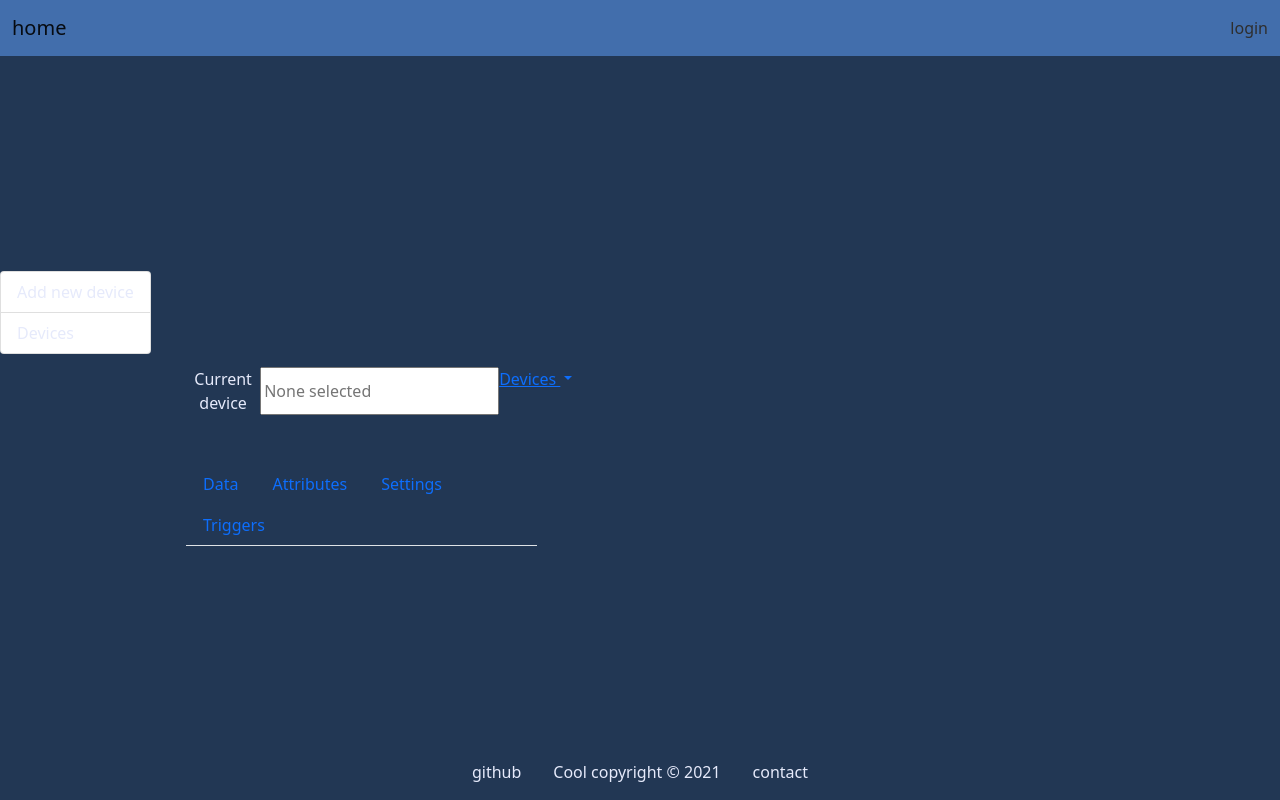
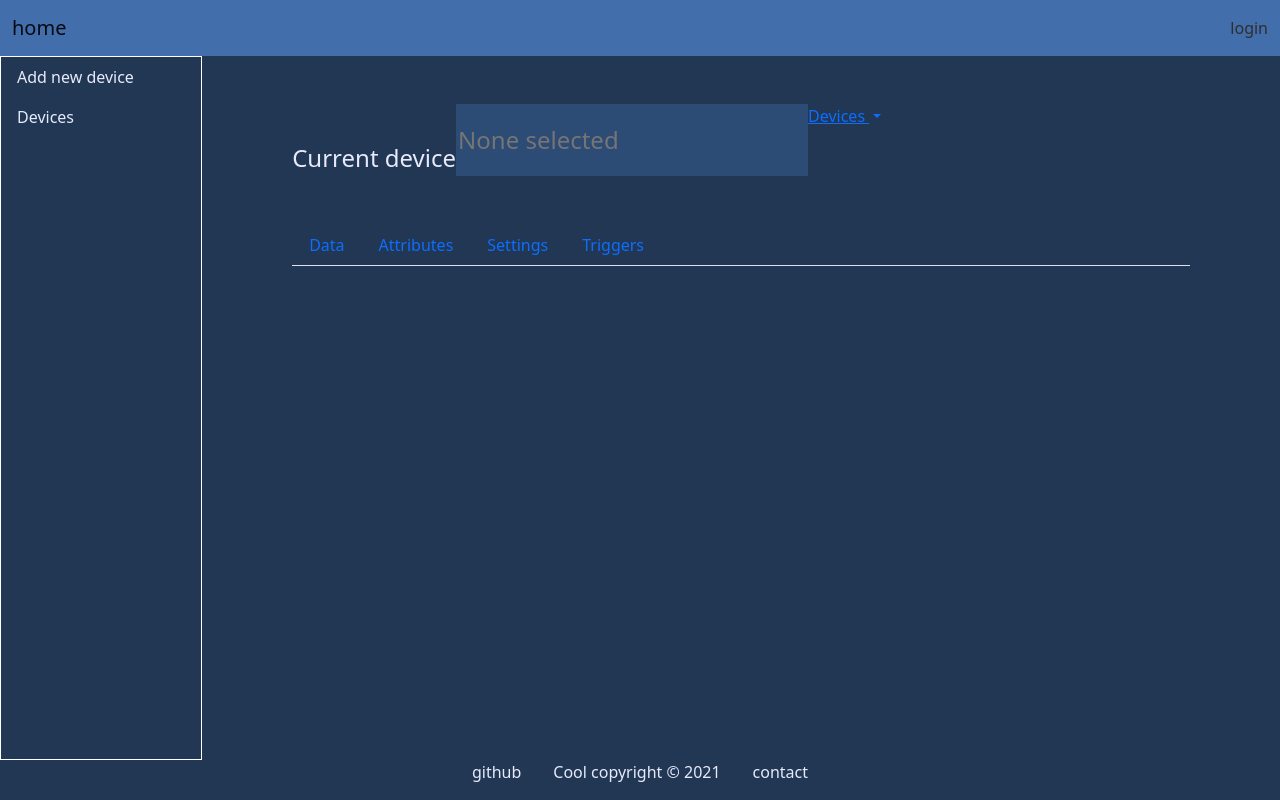
Before and after one commit to victorhook/iotoro, a Django app: template iotoro/device/templates/device/device.html in a window 1280 px wide. Run offline with Django 3.2, Linux system fonts and the light colour scheme; the template is opened without the code that fills it, so the values that code supplies are empty.

Commit message:
Added base style

```diff
--- a/iotoro/static/css/base.css
+++ b/iotoro/static/css/base.css
@@ -3,6 +3,7 @@ body {
     display: flex;
     flex-direction: column;
     justify-content: space-between;
+    overflow-x: hidden;
 }
 
 .fg-primary {
@@ -19,10 +20,6 @@ body {
 
 .bg-secondary {
     background-color: #426eac !important;
-}
-
-.content {
-    text-align: center;
 }
 
 .nav-link:hover {
@@ -45,8 +42,28 @@ footer p {
     padding: 0 1em;
 }
 
+.content-wrapper {
+    display: block;
+    height: 100%;
+    padding: 0;
+}
+
 .content {
+    width: 100%;
+    height: 100%;
+}
+
+.button-container {
     margin-top: 3em;
+    text-align: center;
+}
+
+/* Sidebar */
+
+.sidebar {
+    width: 15em;
+    border: 1px solid white;
+    height: 100%;
 }
 
 .list-group-item {
@@ -55,32 +72,21 @@ footer p {
     color: #e6eafb;
 }
 
-.date-link {
+.sidebar-link {
     color: #e6eafb;
     background-color: transparent;
     border: none;
 }
 
-.date-link:hover {
+.sidebar-link:hover {
     background-color: #31445f;
     color:rgb(230, 234, 251);
 }
 
-.time-link {
-    background-color: #31445f;
+.nav-link:hover,
+.nav-link::before,
+.nav-link::after {
+    border: none;
+    box-shadow: none;
+    box-sizing: unset;
 }
-
-.time-link:hover {
-    background-color: #46576e;
-    color:rgb(230, 234, 251);
-}
-
-.nav-icon {
-    margin: 0 5em;
-    padding: 0 5em;
-}
-
-/* date */
-.datelist {
-    list-style: none;
-}
--- /dev/null
+++ b/iotoro/static/css/device.css
@@ -0,0 +1,17 @@
+input[type=text] {
+    background-color: #2c4b75;
+    border: none;
+    color: white;
+}
+
+input:focus {
+    outline: none;
+}
+
+label {
+    margin-top: 1.5em;
+}
+
+label, input[type=text], select {
+    font-size: 1.5em;
+}
```
